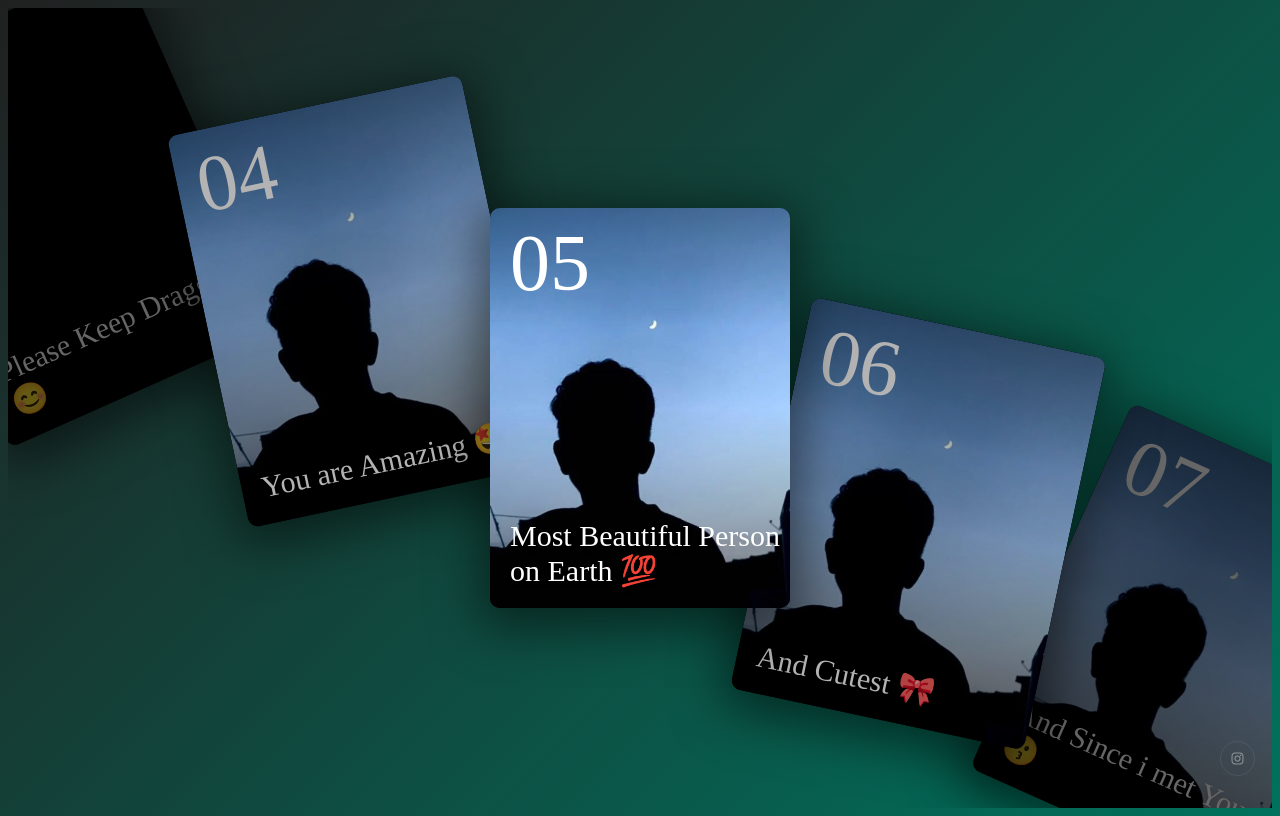
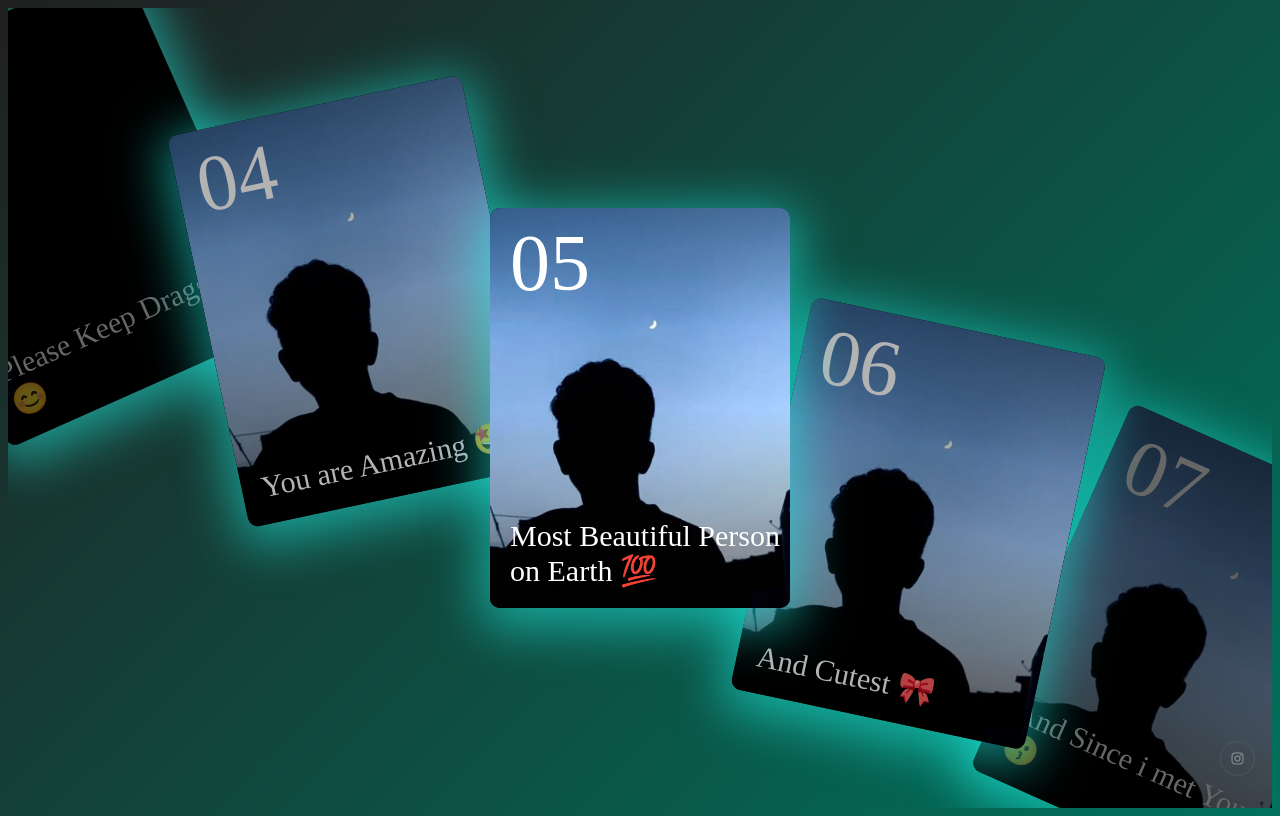
Before and after one commit to spaceisxd/foryou, a plain HTML site: page index.html in a window 1280 px wide. Drawn offline with Linux system fonts and the light colour scheme.

Commit message:
style.css

```diff
--- a/style.css
+++ b/style.css
@@ -34,7 +34,7 @@ body {
         -ms-user-select: none;
             user-select: none;
     transform-origin: 0% 100%;
-    box-shadow: 0 10px 50px 10px rgba(0, 0, 0, 0.5);
+    box-shadow: 0 10px 50px 10px rgba(32, 255, 244, 0.5);
     background: black;
     pointer-events: all;
     transform: translate(var(--x), var(--y)) rotate(var(--rot));
```
